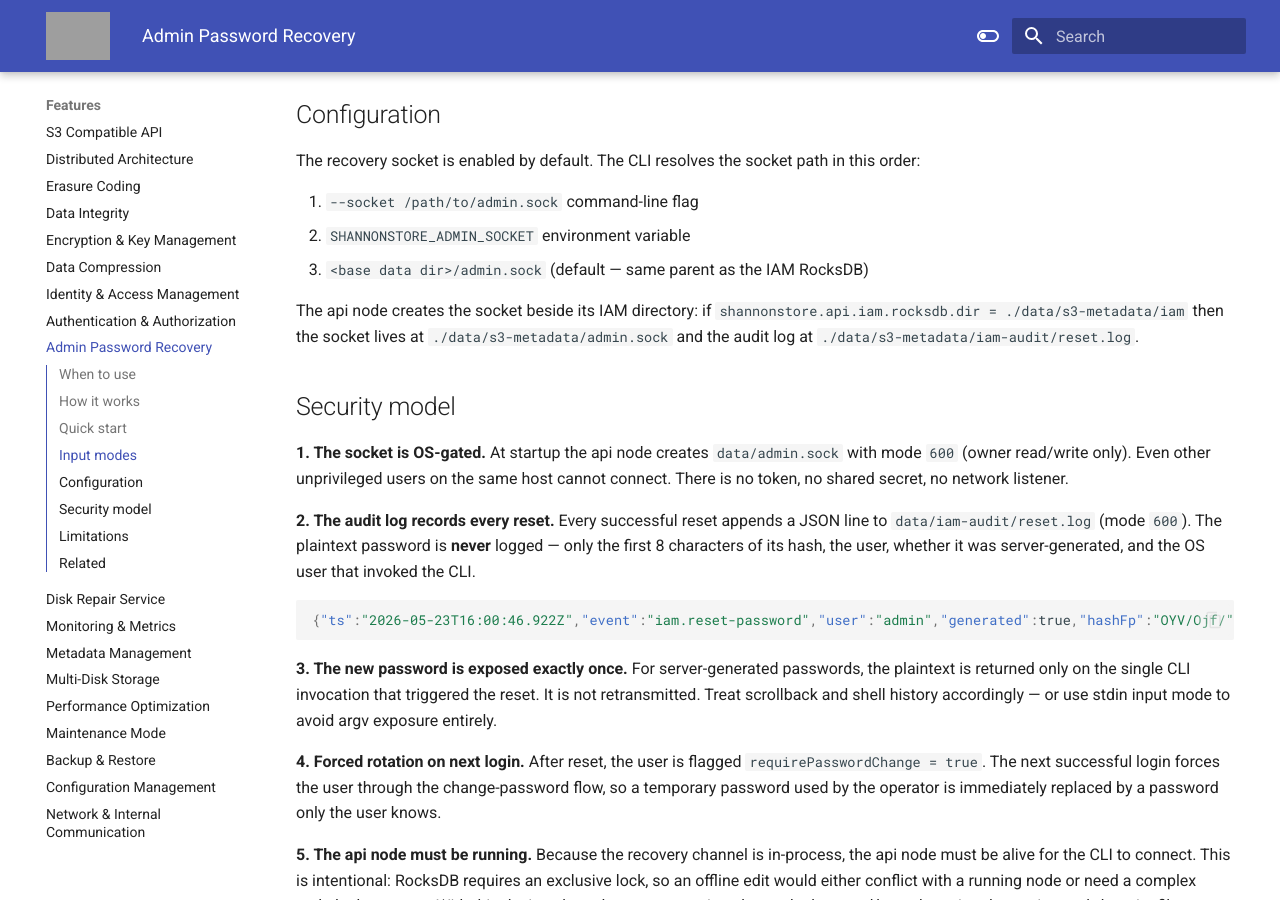
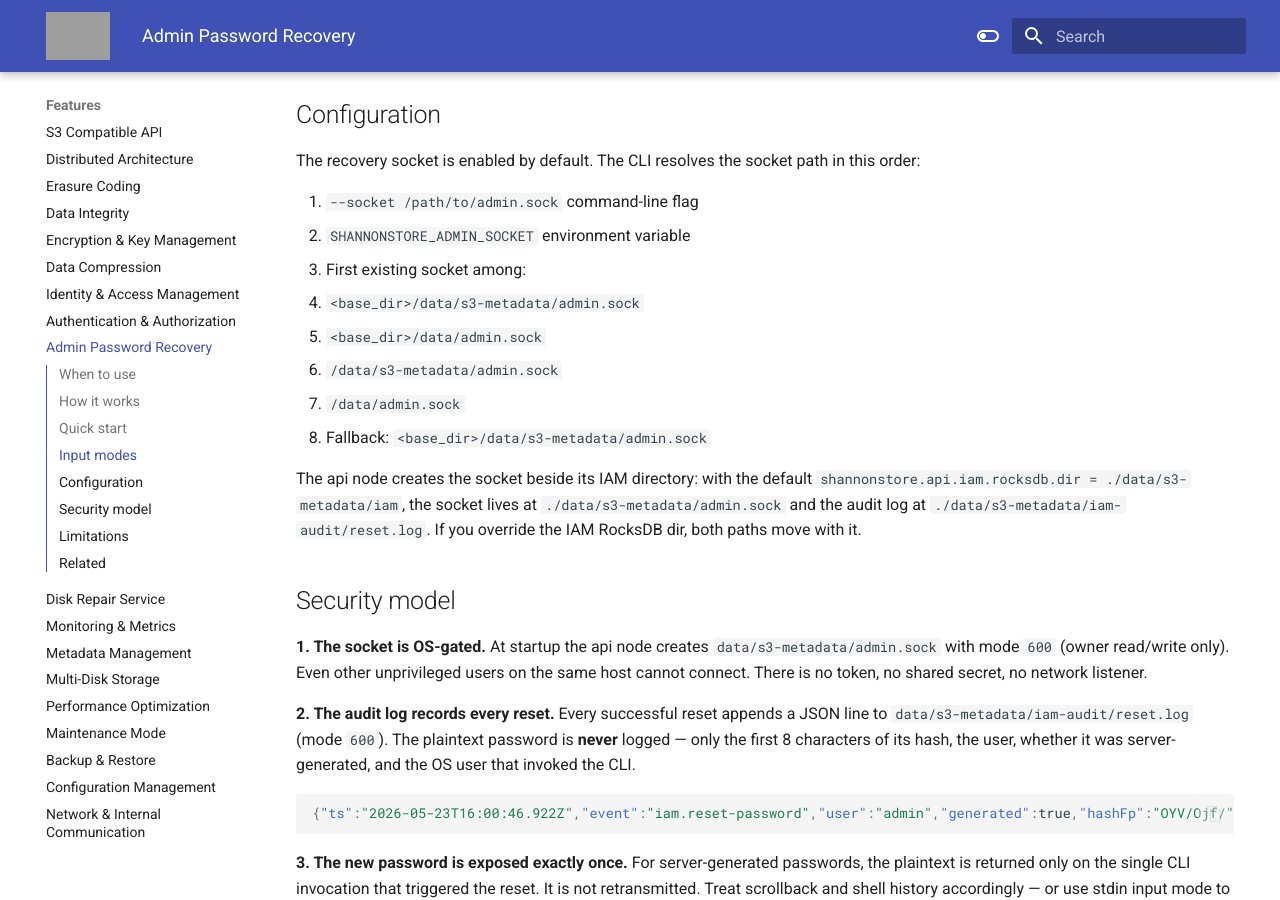
Before and after one commit to cloudcheflabs/shannonstore-docs, an MkDocs documentation site: the page built from docs/features/admin-password-recovery.md, in a window 1280 px wide and 900 px high, scrolled down 1955 px. Built offline with MkDocs 1.6.1 and Material for MkDocs 9.7.7, drawn with Linux system fonts in a browser that asks for light colours; the version menu is left out; some of the changed text lies outside the part shown; grey boxes are pictures that could not be loaded.

Commit message:
docs updated.

````diff
--- a/docs/features/admin-password-recovery.md
+++ b/docs/features/admin-password-recovery.md
@@ -37,12 +37,12 @@ rotation.
 
 | Property | Value |
 |---|---|
-| **Socket path** | `data/admin.sock` (mode `600`) |
+| **Socket path** | `data/s3-metadata/admin.sock` (mode `600`) |
 | **Authentication** | OS file permission — same user as the api node process |
 | **Network surface** | none — Unix domain socket only |
 | **Downtime** | none — applied in-process on the live api node |
 | **Cluster sync** | automatic — IAM state propagates to peer nodes via the existing sync path |
-| **Audit log** | `data/iam-audit/reset.log` (mode `600`, append-only) |
+| **Audit log** | `data/s3-metadata/iam-audit/reset.log` (mode `600`, append-only) |
 | **Post-reset state** | `requirePasswordChange = true` (forced rotation on next login) |
 
 ## Quick start
@@ -78,25 +78,33 @@ in this order:
 
 1. `--socket /path/to/admin.sock` command-line flag
 2. `SHANNONSTORE_ADMIN_SOCKET` environment variable
-3. `<base data dir>/admin.sock` (default — same parent as the IAM RocksDB)
+3. First existing socket among:
+   - `<base_dir>/data/s3-metadata/admin.sock`
+   - `<base_dir>/data/admin.sock`
+   - `/data/s3-metadata/admin.sock`
+   - `/data/admin.sock`
+4. Fallback: `<base_dir>/data/s3-metadata/admin.sock`
 
-The api node creates the socket beside its IAM directory: if
-`shannonstore.api.iam.rocksdb.dir = ./data/s3-metadata/iam` then the socket
+The api node creates the socket beside its IAM directory: with the default
+`shannonstore.api.iam.rocksdb.dir = ./data/s3-metadata/iam`, the socket
 lives at `./data/s3-metadata/admin.sock` and the audit log at
-`./data/s3-metadata/iam-audit/reset.log`.
+`./data/s3-metadata/iam-audit/reset.log`. If you override the IAM RocksDB
+dir, both paths move with it.
 
 ## Security model
 
 **1. The socket is OS-gated.**
-At startup the api node creates `data/admin.sock` with mode `600` (owner
-read/write only). Even other unprivileged users on the same host cannot
-connect. There is no token, no shared secret, no network listener.
+At startup the api node creates `data/s3-metadata/admin.sock` with mode
+`600` (owner read/write only). Even other unprivileged users on the same
+host cannot connect. There is no token, no shared secret, no network
+listener.
 
 **2. The audit log records every reset.**
-Every successful reset appends a JSON line to `data/iam-audit/reset.log`
-(mode `600`). The plaintext password is **never** logged — only the first
-8 characters of its hash, the user, whether it was server-generated, and
-the OS user that invoked the CLI.
+Every successful reset appends a JSON line to
+`data/s3-metadata/iam-audit/reset.log` (mode `600`). The plaintext
+password is **never** logged — only the first 8 characters of its hash,
+the user, whether it was server-generated, and the OS user that invoked
+the CLI.
 
 ```json
 {"ts":"2026-05-23T16:00:46.922Z","event":"iam.reset-password","user":"admin","generated":true,"hashFp":"OYV/Ojf/","invokedAs":"root"}
````
